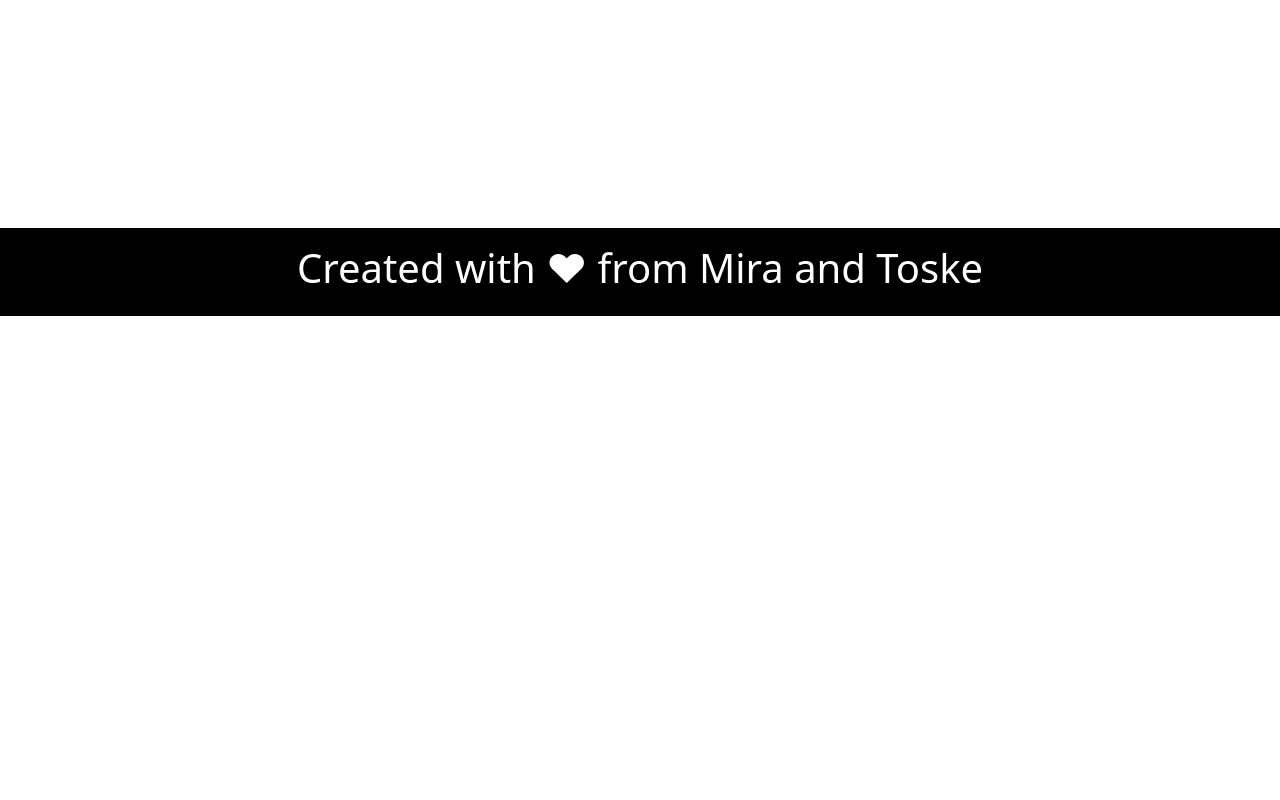
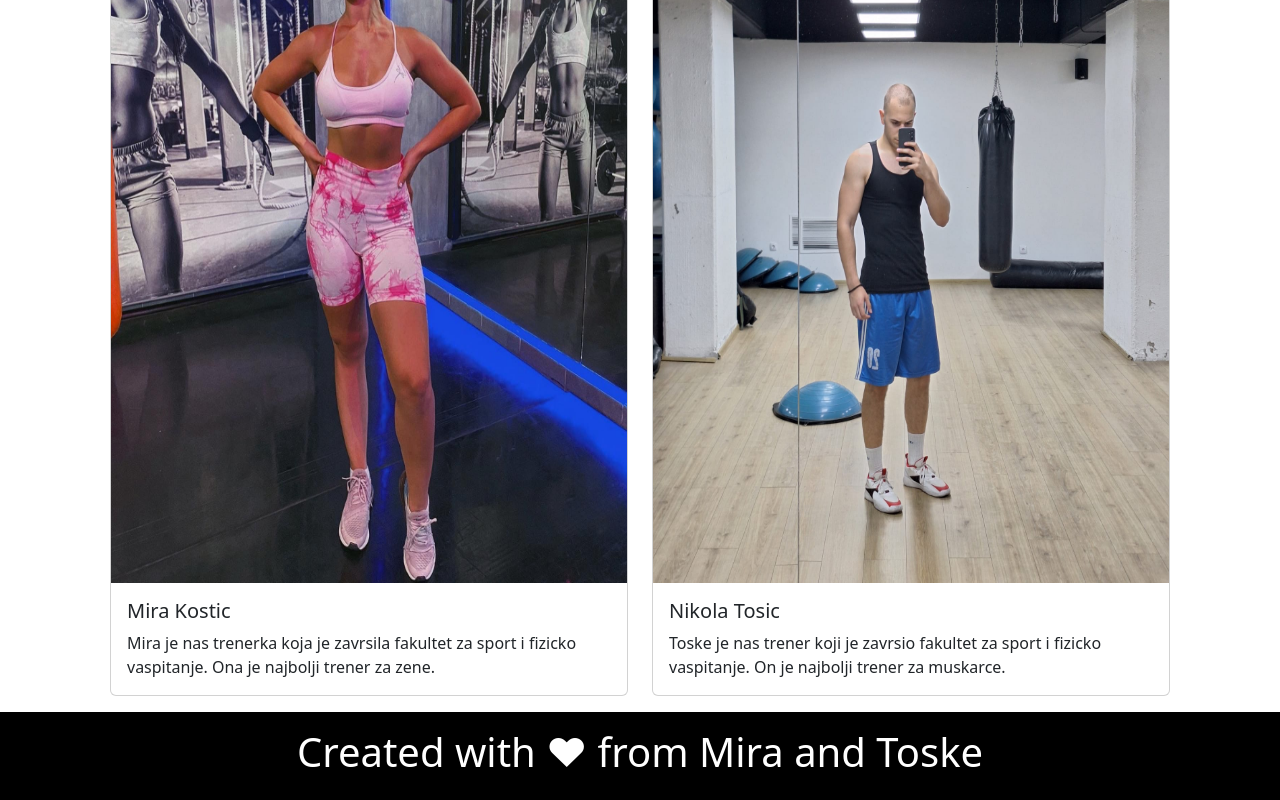
Before and after one commit to elab-development/internet-tehnologije-projekat-fitnessplan_2020_0422, a React (Create React App) app in the folder front/: page /about in a window 1280 px wide. Shown: the part 468-1268 px from the top of the page. Before the commit the page ends 800 px from the top, so only its background shows below. Built offline with nearby package versions, Linux system fonts and the light colour scheme.

Commit message:
About us stranica i dodavanje nasih informacija

```diff
--- a/front/src/App.js
+++ b/front/src/App.js
@@ -10,6 +10,7 @@ import Login from "./pages/Login";
 import Workouts from "./pages/Workouts";
 import {Container} from "react-bootstrap";
 import Footer from "./components/Footer";
+import About from "./pages/About";
 
 function App() {
   return (
@@ -22,6 +23,7 @@ function App() {
                 <BrowserRouter>
                     <Routes>
                         <Route path="/" element={<Home />} />
+                        <Route path="/about" element={<About />} />
                         <Route path="/exercises" element={<Exercises />} />
                         <Route path="/admin" element={<Admin />} />
                         <Route path="/login" element={<Login />} />
--- a/front/src/pages/About.jsx
+++ b/front/src/pages/About.jsx
@@ -1,10 +1,53 @@
 import React from 'react';
+import Naslov from "../components/Naslov";
+import mira from "../slike/mira.jpeg";
+import toske from "../slike/toske.jpeg";
+import {Card, Col, Row} from "react-bootstrap";
 
 const About = () => {
+
+    const treneri = [
+        {
+            id: 1,
+            ime: "Mira",
+            prezime: "Kostic",
+            slika: mira,
+            opis: "Mira je nas trenerka koja je zavrsila fakultet za sport i fizicko vaspitanje. Ona je najbolji trener za zene."
+        },
+        {
+            id: 2,
+            ime: "Nikola",
+            prezime: "Tosic",
+            slika: toske,
+            opis: "Toske je nas trener koji je zavrsio fakultet za sport i fizicko vaspitanje. On je najbolji trener za muskarce."
+        }
+        ];
+
     return (
-        <div>
-            About
-        </div>
+        <>
+            <Naslov title="Nesto o nama" subtitle="Vasi treneri"/>
+
+            <Row className="m-3">
+                {
+                    treneri.map(trener => {
+                        return (
+                            <Col key={trener.id} md={6}>
+                                <Card>
+                                    <Card.Img variant="top" src={trener.slika} height="800px"  />
+                                    <Card.Body>
+                                        <Card.Title>{trener.ime } {trener.prezime}</Card.Title>
+                                        <Card.Text>
+                                            {trener.opis}
+                                        </Card.Text>
+                                    </Card.Body>
+                                </Card>
+                            </Col>
+                        )
+                    })
+                }
+            </Row>
+
+        </>
     );
 };
 
```
Also changed, not shown: front/src/slike/mira.jpeg (added), front/src/slike/toske.jpeg (added).
